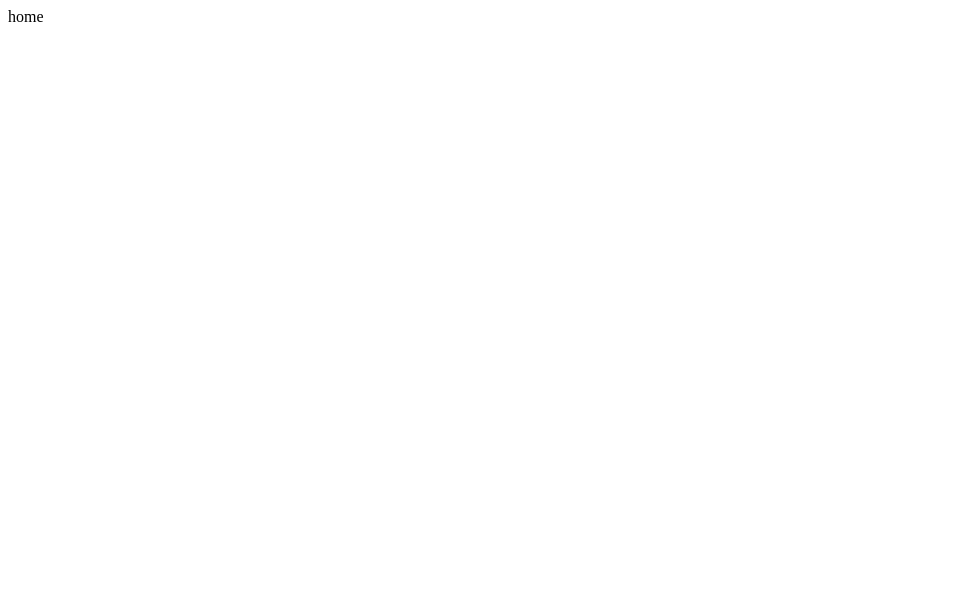
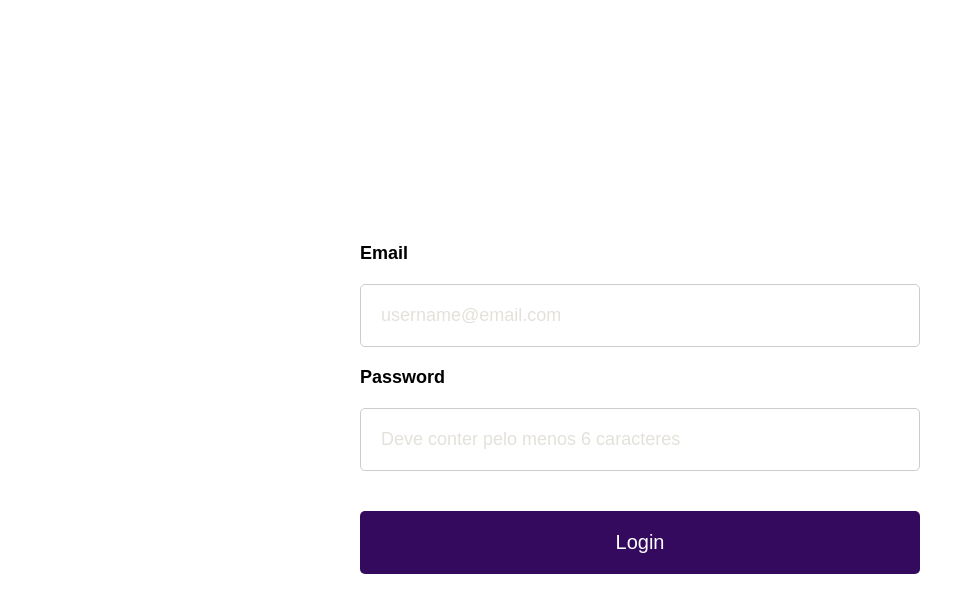
Before and after one commit to RaphaelCFrajuca/dashboard, a React (Vite) app: page /login in a window 1280 px wide. Shown: the top 612 px of the page, without its empty margins (0-975 px from the left). Built offline with nearby package versions, Linux system fonts and the light colour scheme.

Commit message:
feat: adiciona rotas e input para preenchimento de email e senha de login

```diff
--- a/package.json
+++ b/package.json
@@ -15,6 +15,8 @@
     "axios": "^1.3.6",
     "react": "^18.2.0",
     "react-dom": "^18.2.0",
+    "react-hook-form": "^7.43.9",
+    "react-router-dom": "^6.11.0",
     "styled-components": "^5.3.9"
   },
   "devDependencies": {
--- a/src/App.tsx
+++ b/src/App.tsx
@@ -1,10 +1,13 @@
+import { Route, Routes } from 'react-router';
 import Home from './pages/Home/Home';
+import { Login } from './pages/Login/Login';
 
 function App() {
   return (
-    <div className="App">
-      <Home></Home>
-    </div>
+    <Routes>
+      <Route path="/" element={<Home />} />
+      <Route path="/login" element={<Login />} />
+    </Routes>
   );
 }
 
--- a/src/main.tsx
+++ b/src/main.tsx
@@ -1,9 +1,12 @@
 import React from 'react';
 import ReactDOM from 'react-dom/client';
+import { BrowserRouter } from 'react-router-dom';
 import App from './App';
 
 ReactDOM.createRoot(document.getElementById('root') as HTMLElement).render(
   <React.StrictMode>
-    <App />
+    <BrowserRouter>
+      <App />
+    </BrowserRouter>{' '}
   </React.StrictMode>
 );
--- /dev/null
+++ b/src/pages/Login/Login.styles.ts
@@ -0,0 +1,49 @@
+import styled from 'styled-components';
+
+export const Container = styled.div`
+  display: flex;
+  flex-direction: column;
+  justify-content: center;
+  align-items: center;
+  height: 100vh;
+  font-family: Arial, sans-serif;
+`;
+
+export const Form = styled.form`
+  width: 35rem;
+`;
+
+export const Input = styled.input`
+  padding: 20px;
+  margin: 20px 0px;
+  border: 1px solid #ccc;
+  border-radius: 5px;
+  width: 100%;
+  box-sizing: border-box;
+  font-size: 18px;
+
+  &::placeholder {
+    color: #e3e1da;
+  }
+`;
+
+export const Button = styled.button`
+  background-color: #340a5e;
+  color: white;
+  padding: 20px;
+  border: none;
+  border-radius: 5px;
+  margin-top: 20px;
+  cursor: pointer;
+  width: 100%;
+  font-size: 20px;
+
+  &:hover {
+    background-color: #460a82;
+  }
+`;
+
+export const Label = styled.label`
+  font-size: 18px;
+  font-weight: bold;
+`;
--- a/src/pages/Login/Login.tsx
+++ b/src/pages/Login/Login.tsx
@@ -1,3 +1,68 @@
+import { login } from '../../services/Authentication/authentication';
+import { useForm } from 'react-hook-form';
+
+import * as Styled from './Login.styles';
+
+type FormValues = {
+  username: string;
+  password: string;
+};
+
 export const Login = () => {
-  return <div>hello</div>;
+  const {
+    register,
+    handleSubmit,
+    formState: { errors },
+  } = useForm<FormValues>();
+
+  const doLogin = (formData: FormValues) => {
+    const userData = {
+      username: formData.username,
+      password: formData.password,
+    };
+
+    login(userData);
+  };
+
+  return (
+    <Styled.Container>
+      <Styled.Form onSubmit={handleSubmit(doLogin)}>
+        <Styled.Label>Email</Styled.Label>
+        <Styled.Input
+          type="text"
+          {...register('username', {
+            required: 'Preencha o email',
+            pattern: {
+              value: /^[^@ ]+@[^@ ]+\.[^@ .]{2,}$/,
+              message: 'Email inválido',
+            },
+          })}
+          placeholder="username@email.com"
+        />
+        {errors.username && (
+          <p className="errorMsg">
+            {errors?.username && errors.username.message}
+          </p>
+        )}
+        <Styled.Label>Password</Styled.Label>
+        <Styled.Input
+          type="password"
+          {...register('password', {
+            required: true,
+            validate: {
+              checkLength: (value) => value.length >= 6,
+            },
+          })}
+          placeholder="Deve conter pelo menos 6 caracteres"
+        />
+        {errors.password?.type === 'required' && (
+          <p className="errorMsg">É necessário informar uma senha.</p>
+        )}
+        {errors.password?.type === 'checkLength' && (
+          <p className="errorMsg">A senha deve ter pelo menos 6 caracteres.</p>
+        )}
+        <Styled.Button type="submit">Login</Styled.Button>
+      </Styled.Form>
+    </Styled.Container>
+  );
 };
--- a/src/services/Authentication/authentication.ts
+++ b/src/services/Authentication/authentication.ts
@@ -13,18 +13,22 @@ export interface AuthenticateResponse {
 }
 
 export interface LoginParams {
-  email: string;
+  username: string;
   password: string;
 }
 
 const baseUrl = 'https://is-it-safe-api-v2.herokuapp.com';
+const headers = {
+  'Content-Type': 'application/json',
+};
 
 export async function login(
   params: LoginParams
 ): Promise<AuthenticateResponse> {
   const response = await axios.post<AuthenticateResponse>(
-    `${baseUrl}/dashboard/login`,
-    params
+    `${baseUrl}/is-it-safe/auth/dashboard/login`,
+    params,
+    { headers }
   );
   return response.data;
 }
@@ -34,7 +38,8 @@ export async function refreshToken(
 ): Promise<AuthenticateResponse> {
   const response = await axios.post<AuthenticateResponse>(
     `${baseUrl}/dashboard/refreshtoken`,
-    refreshToken
+    refreshToken,
+    { headers }
   );
   return response.data;
 }
```
Also changed, not shown: src/components/Header/Header.styles.ts (renamed from src/components/Header.styles.ts), src/components/Header/Header.tsx (renamed from src/components/Header.tsx), 2 other files (tests, documents, lock files or other folders).
